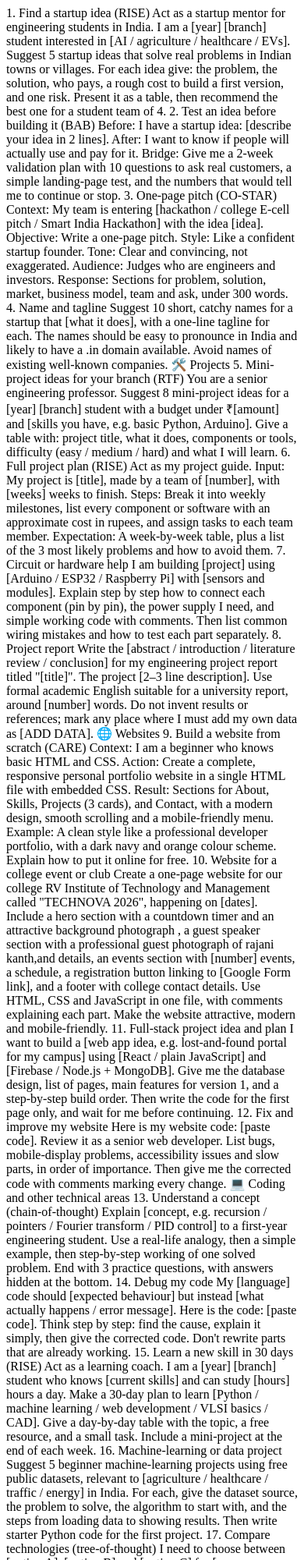
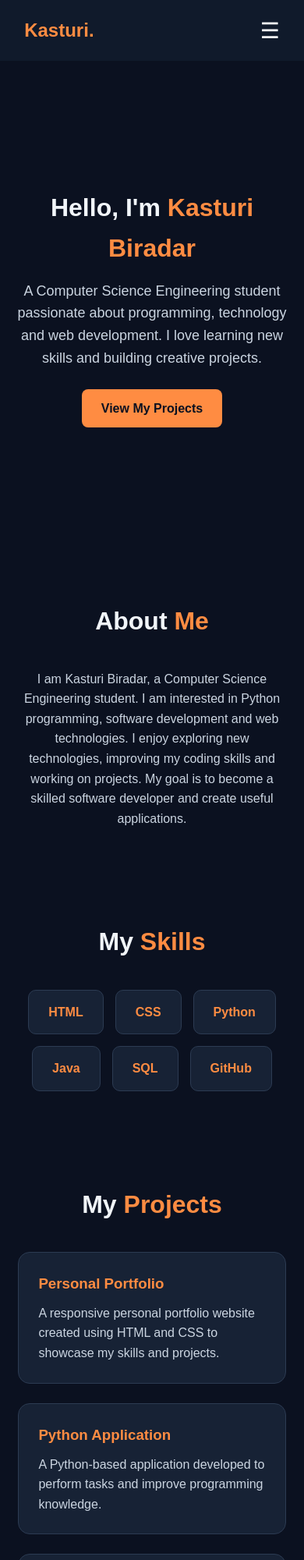
Before and after one commit to biradarkasturi76-hue/myprojectsite1, a plain HTML site: page index.html in a window 390 px wide. Shown: the top 2000 px of the page at 78% size. Drawn offline with Linux system fonts and the light colour scheme.

Commit message:
Update index.html

```diff
--- a/index.html
+++ b/index.html
@@ -1,87 +1,368 @@
-1. Find a startup idea (RISE)
 
-Act as a startup mentor for engineering students in India. I am a [year] [branch] student interested in [AI / agriculture / healthcare / EVs]. Suggest 5 startup ideas that solve real problems in Indian towns or villages. For each idea give: the problem, the solution, who pays, a rough cost to build a first version, and one risk. Present it as a table, then recommend the best one for a student team of 4.
+<!DOCTYPE html>
+<html lang="en">
+<head>
+    <meta charset="UTF-8">
+    <meta name="viewport" content="width=device-width, initial-scale=1.0">
+    <title>Kasturi Biradar | Portfolio</title>
 
-2. Test an idea before building it (BAB)
+    <style>
+        * {
+            margin: 0;
+            padding: 0;
+            box-sizing: border-box;
+            scroll-behavior: smooth;
+        }
 
-Before: I have a startup idea: [describe your idea in 2 lines]. After: I want to know if people will actually use and pay for it. Bridge: Give me a 2-week validation plan with 10 questions to ask real customers, a simple landing-page test, and the numbers that would tell me to continue or stop.
+        body {
+            font-family: Arial, sans-serif;
+            background: #0b1120;
+            color: #f1f5f9;
+            line-height: 1.6;
+        }
 
-3. One-page pitch (CO-STAR)
+        :root {
+            --orange: #ff8c42;
+            --navy: #0b1120;
+            --card: #172235;
+        }
 
-Context: My team is entering [hackathon / college E-cell pitch / Smart India Hackathon] with the idea [idea]. Objective: Write a one-page pitch. Style: Like a confident startup founder. Tone: Clear and convincing, not exaggerated. Audience: Judges who are engineers and investors. Response: Sections for problem, solution, market, business model, team and ask, under 300 words.
+        /* NAVBAR */
+        nav {
+            display: flex;
+            justify-content: space-between;
+            align-items: center;
+            padding: 20px 8%;
+            background: #101a2b;
+            position: sticky;
+            top: 0;
+            z-index: 100;
+        }
 
-4. Name and tagline
+        .logo {
+            color: var(--orange);
+            font-size: 24px;
+            font-weight: bold;
+        }
 
-Suggest 10 short, catchy names for a startup that [what it does], with a one-line tagline for each. The names should be easy to pronounce in India and likely to have a .in domain available. Avoid names of existing well-known companies.
-🛠️ Projects
+        .nav-links {
+            display: flex;
+            gap: 25px;
+            list-style: none;
+        }
 
-5. Mini-project ideas for your branch (RTF)
+        .nav-links a {
+            color: white;
+            text-decoration: none;
+        }
 
-You are a senior engineering professor. Suggest 8 mini-project ideas for a [year] [branch] student with a budget under ₹[amount] and [skills you have, e.g. basic Python, Arduino]. Give a table with: project title, what it does, components or tools, difficulty (easy / medium / hard) and what I will learn.
+        .nav-links a:hover {
+            color: var(--orange);
+        }
 
-6. Full project plan (RISE)
+        .menu-btn {
+            display: none;
+            background: none;
+            color: white;
+            border: none;
+            font-size: 28px;
+            cursor: pointer;
+        }
 
-Act as my project guide. Input: My project is [title], made by a team of [number], with [weeks] weeks to finish. Steps: Break it into weekly milestones, list every component or software with an approximate cost in rupees, and assign tasks to each team member. Expectation: A week-by-week table, plus a list of the 3 most likely problems and how to avoid them.
+        /* HOME */
+        .hero {
+            min-height: 85vh;
+            display: flex;
+            flex-direction: column;
+            justify-content: center;
+            align-items: center;
+            text-align: center;
+            padding: 40px 20px;
+        }
 
-7. Circuit or hardware help
+        .hero h1 {
+            font-size: clamp(32px, 6vw, 55px);
+            margin-bottom: 15px;
+        }
 
-I am building [project] using [Arduino / ESP32 / Raspberry Pi] with [sensors and modules]. Explain step by step how to connect each component (pin by pin), the power supply I need, and simple working code with comments. Then list common wiring mistakes and how to test each part separately.
+        .hero h1 span {
+            color: var(--orange);
+        }
 
-8. Project report
+        .hero p {
+            max-width: 600px;
+            color: #cbd5e1;
+            font-size: 18px;
+        }
 
-Write the [abstract / introduction / literature review / conclusion] for my engineering project report titled "[title]". The project [2–3 line description]. Use formal academic English suitable for a university report, around [number] words. Do not invent results or references; mark any place where I must add my own data as [ADD DATA].
-🌐 Websites
+        .btn {
+            display: inline-block;
+            margin-top: 25px;
+            padding: 12px 25px;
+            background: var(--orange);
+            color: #0b1120;
+            text-decoration: none;
+            font-weight: bold;
+            border-radius: 8px;
+        }
 
-9. Build a website from scratch (CARE)
+        .btn:hover {
+            background: #ffb06e;
+        }
 
-Context: I am a beginner who knows basic HTML and CSS. Action: Create a complete, responsive personal portfolio website in a single HTML file with embedded CSS. Result: Sections for About, Skills, Projects (3 cards), and Contact, with a modern design, smooth scrolling and a mobile-friendly menu. Example: A clean style like a professional developer portfolio, with a dark navy and orange colour scheme. Explain how to put it online for free.
+        /* SECTIONS */
+        section {
+            padding: 80px 8%;
+        }
 
-10. Website for a college event or club
+        .section-title {
+            text-align: center;
+            font-size: 32px;
+            margin-bottom: 35px;
+        }
 
-Create a one-page website for our college RV Institute of Technology and Management called "TECHNOVA 2026", happening on [dates]. Include a hero section with a countdown timer and an attractive background photograph , a guest speaker section with a professional guest photograph of rajani kanth,and details, an events section with [number] events, a schedule, a registration button linking to [Google Form link], and a footer with college contact details. Use HTML, CSS and JavaScript in one file, with comments explaining each part. Make the website attractive, modern and mobile-friendly.
+        .section-title span {
+            color: var(--orange);
+        }
 
-11. Full-stack project idea and plan
+        .about {
+            text-align: center;
+            max-width: 850px;
+            margin: auto;
+            color: #cbd5e1;
+        }
 
-I want to build a [web app idea, e.g. lost-and-found portal for my campus] using [React / plain JavaScript] and [Firebase / Node.js + MongoDB]. Give me the database design, list of pages, main features for version 1, and a step-by-step build order. Then write the code for the first page only, and wait for me before continuing.
+        /* SKILLS */
+        .skills {
+            display: flex;
+            justify-content: center;
+            flex-wrap: wrap;
+            gap: 15px;
+        }
 
-12. Fix and improve my website
+        .skill {
+            background: var(--card);
+            border: 1px solid #2c3b52;
+            padding: 15px 25px;
+            border-radius: 10px;
+            color: var(--orange);
+            font-weight: bold;
+        }
 
-Here is my website code: [paste code]. Review it as a senior web developer. List bugs, mobile-display problems, accessibility issues and slow parts, in order of importance. Then give me the corrected code with comments marking every change.
-💻 Coding and other technical areas
+        /* PROJECTS */
+        .project-container {
+            display: grid;
+            grid-template-columns: repeat(3, 1fr);
+            gap: 25px;
+        }
 
-13. Understand a concept (chain-of-thought)
+        .project-card {
+            background: var(--card);
+            padding: 25px;
+            border-radius: 15px;
+            border: 1px solid #2c3b52;
+            transition: 0.3s;
+        }
 
-Explain [concept, e.g. recursion / pointers / Fourier transform / PID control] to a first-year engineering student. Use a real-life analogy, then a simple example, then step-by-step working of one solved problem. End with 3 practice questions, with answers hidden at the bottom.
+        .project-card:hover {
+            transform: translateY(-6px);
+            border-color: var(--orange);
+        }
 
-14. Debug my code
+        .project-card h3 {
+            color: var(--orange);
+            margin-bottom: 10px;
+        }
 
-My [language] code should [expected behaviour] but instead [what actually happens / error message]. Here is the code: [paste code]. Think step by step: find the cause, explain it simply, then give the corrected code. Don't rewrite parts that are already working.
+        .project-card p {
+            color: #cbd5e1;
+        }
 
-15. Learn a new skill in 30 days (RISE)
+        /* CONTACT */
+        .contact {
+            text-align: center;
+        }
 
-Act as a learning coach. I am a [year] [branch] student who knows [current skills] and can study [hours] hours a day. Make a 30-day plan to learn [Python / machine learning / web development / VLSI basics / CAD]. Give a day-by-day table with the topic, a free resource, and a small task. Include a mini-project at the end of each week.
+        .contact p {
+            margin-bottom: 10px;
+            color: #cbd5e1;
+        }
 
-16. Machine-learning or data project
+        /* FOOTER */
+        footer {
+            text-align: center;
+            padding: 25px;
+            background: #101a2b;
+            color: #94a3b8;
+        }
 
-Suggest 5 beginner machine-learning projects using free public datasets, relevant to [agriculture / healthcare / traffic / energy] in India. For each, give the dataset source, the problem to solve, the algorithm to start with, and the steps from loading data to showing results. Then write starter Python code for the first project.
+        /* MOBILE */
+        @media (max-width: 768px) {
+            .menu-btn {
+                display: block;
+            }
 
-17. Compare technologies (tree-of-thought)
+            .nav-links {
+                display: none;
+                flex-direction: column;
+                position: absolute;
+                top: 70px;
+                right: 8%;
+                background: #172235;
+                padding: 20px;
+                border-radius: 10px;
+                width: 200px;
+            }
 
-I need to choose between [option A], [option B] and [option C] for [purpose, e.g. my IoT project's microcontroller / my app's backend]. Compare all three on cost, ease of learning, community support and performance. Score each out of 10, then recommend the best one for a student and explain why.
-🎓 Career and internships
+            .nav-links.active {
+                display: flex;
+            }
 
-18. Resume for internships
+            .project-container {
+                grid-template-columns: 1fr;
+            }
 
-Act as a placement trainer. Here are my details: [branch, year, skills, projects, certificates, activities]. Write a ATS-friendly resume for [software / core engineering] internships, with strong action verbs and measurable results. Then suggest 3 things I should add in the next 6 months to make it stronger.take some random data.
+            section {
+                padding: 60px 6%;
+            }
 
-19. Mock interview
+            .hero {
+                min-height: 75vh;
+            }
+        }
+    </style>
+</head>
 
-Act as an interviewer at a [company type, e.g. core electronics company / software startup] hiring interns. Ask me one technical question at a time on [topics], wait for my answer, then score it out of 10 and tell me how to improve it. After 5 questions, give me an overall report.
+<body>
 
+    <!-- NAVBAR -->
+    <nav>
+        <div class="logo">Kasturi.</div>
 
+        <button class="menu-btn" id="menuBtn"
+                aria-label="Toggle navigation"
+                aria-expanded="false">☰</button>
 
-Act as a technical interviewer at a software startup company hiring interns. Conduct a realistic voice-based mock interview, communicating with me naturally as in a real face-to-face interview. Ask me one technical question at a time from topics such as Python, C, Java, DBMS, SQL, OOP, Data Structures, Operating Systems, Computer Networks, and Web Development. Wait for my complete verbal answer before asking the next question. After each answer, evaluate it, score it out of 10, explain what I did well, identify mistakes or missing points, and suggest how to improve my answer. Ask follow-up questions if necessary, just like a real interviewer. Conduct exactly 5 questions, gradually increasing the difficulty. After the 5th question, provide an overall performance report with my total score out of 50, strengths, weaknesses, communication skills, areas for improvement, and final interview feedback. Maintain a professional, friendly interviewer attitude throughout the voice interaction.
+        <ul class="nav-links" id="navLinks">
+            <li><a href="#about">About</a></li>
+            <li><a href="#skills">Skills</a></li>
+            <li><a href="#projects">Projects</a></li>
+            <li><a href="#contact">Contact</a></li>
+        </ul>
+    </nav>
 
-20. LinkedIn profile
+    <!-- HOME -->
+    <header class="hero">
+        <h1>Hello, I'm <span>Kasturi Biradar</span></h1>
 
-Write a LinkedIn headline (under 120 characters) and an "About" section (under 200 words) for me. I am a [year] [branch] student at [college], skilled in [skills], who built [best project], and I'm looking for [internships / research opportunities] in [field]. Keep it professional and friendly, in first person.
+        <p>
+            A Computer Science Engineering student passionate about
+            programming, technology and web development.
+            I love learning new skills and building creative projects.
+        </p>
+
+        <a href="#projects" class="btn">View My Projects</a>
+    </header>
+
+    <!-- ABOUT -->
+    <section id="about">
+        <h2 class="section-title">About <span>Me</span></h2>
+
+        <div class="about">
+            <p>
+                I am Kasturi Biradar, a Computer Science Engineering student.
+                I am interested in Python programming, software development
+                and web technologies. I enjoy exploring new technologies,
+                improving my coding skills and working on projects.
+                My goal is to become a skilled software developer
+                and create useful applications.
+            </p>
+        </div>
+    </section>
+
+    <!-- SKILLS -->
+    <section id="skills">
+        <h2 class="section-title">My <span>Skills</span></h2>
+
+        <div class="skills">
+            <div class="skill">HTML</div>
+            <div class="skill">CSS</div>
+            <div class="skill">Python</div>
+            <div class="skill">Java</div>
+            <div class="skill">SQL</div>
+            <div class="skill">GitHub</div>
+        </div>
+    </section>
+
+    <!-- PROJECTS -->
+    <section id="projects">
+        <h2 class="section-title">My <span>Projects</span></h2>
+
+        <div class="project-container">
+
+            <div class="project-card">
+                <h3>Personal Portfolio</h3>
+                <p>
+                    A responsive personal portfolio website created
+                    using HTML and CSS to showcase my skills and projects.
+                </p>
+            </div>
+
+            <div class="project-card">
+                <h3>Python Application</h3>
+                <p>
+                    A Python-based application developed to perform
+                    tasks and improve programming knowledge.
+                </p>
+            </div>
+
+            <div class="project-card">
+                <h3>Web Project</h3>
+                <p>
+                    A web-based application designed with a simple,
+                    user-friendly interface and useful features.
+                </p>
+            </div>
+
+        </div>
+    </section>
+
+    <!-- CONTACT -->
+    <section id="contact" class="contact">
+        <h2 class="section-title">Contact <span>Me</span></h2>
+
+        <p>Let's connect and share ideas!</p>
+        <p>Email: kasturi@example.com</p>
+
+        <a href="mailto:kasturi@example.com" class="btn">
+            Send Email
+        </a>
+    </section>
+
+    <!-- FOOTER -->
+    <footer>
+        <p>&copy; 2026 Kasturi Biradar | All Rights Reserved</p>
+    </footer>
+
+    <!-- MOBILE MENU -->
+    <script>
+        const menuBtn = document.getElementById("menuBtn");
+        const navLinks = document.getElementById("navLinks");
+
+        menuBtn.addEventListener("click", function () {
+            navLinks.classList.toggle("active");
+
+            const isOpen = navLinks.classList.contains("active");
+            menuBtn.setAttribute("aria-expanded", isOpen);
+        });
+
+        navLinks.querySelectorAll("a").forEach(function (link) {
+            link.addEventListener("click", function () {
+                navLinks.classList.remove("active");
+                menuBtn.setAttribute("aria-expanded", "false");
+            });
+        });
+    </script>
+
+</body>
+</html>
```
